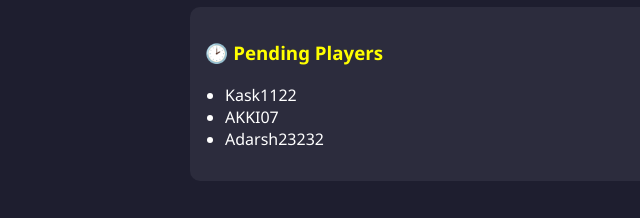
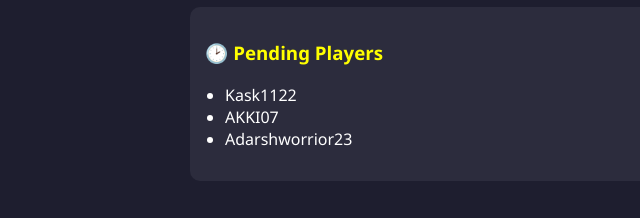
Before and after one commit to Architdevpro/Verse-Kingdom-2025, a plain HTML site: page index.html in a window 1280 px wide. Shown: the part 3828-4046 px from the top of the page, 0-640 px from the left. Drawn offline with Linux system fonts and the light colour scheme; no server answers.

Commit message:
Update index.html

```diff
--- a/index.html
+++ b/index.html
@@ -317,7 +317,7 @@
     <ul>
       <li>Kask1122</li>
       <li>AKKI07</li>
-      <li>Adarsh23232</li>
+      <li>Adarshworrior23</li>
       <!-- Add more pending players here -->
     </ul>
   </div>
```
